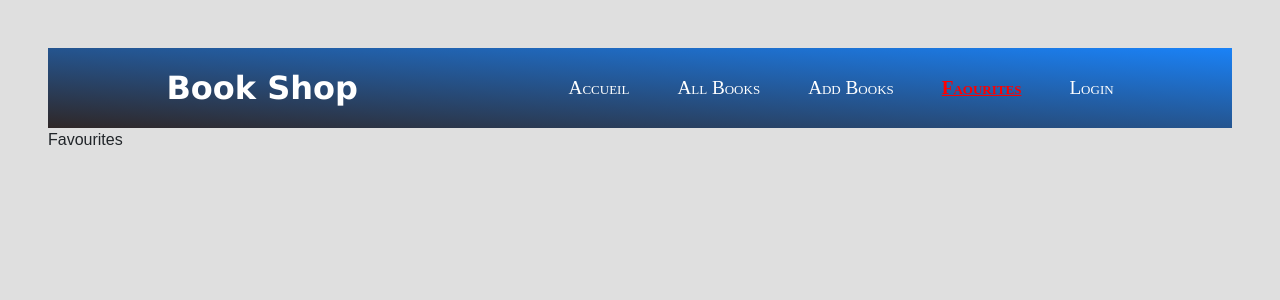
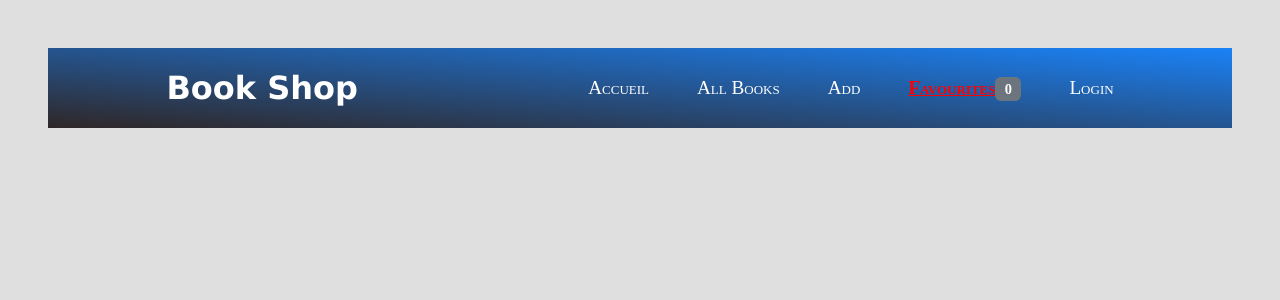
Before and after one commit to medhassin/Formation_react_gestio_livre, a React (Vite) app: page /Favourites in a window 1280 px wide. Shown: the top 300 px of the page. Built offline with nearby package versions, Linux system fonts and the light colour scheme.

Commit message:
add/remove favourite

```diff
--- a/package.json
+++ b/package.json
@@ -11,6 +11,7 @@
   },
   "dependencies": {
     "axios": "^1.11.0",
+    "boostrap": "^2.0.0",
     "bootstrap": "^5.3.7",
     "react": "^19.1.1",
     "react-dom": "^19.1.1",
--- a/src/components/BookItem.jsx
+++ b/src/components/BookItem.jsx
@@ -6,15 +6,22 @@ import { FavouriteContext } from "../store/FavouritesContext";
 function BookItem(props) {
   let navigate = useNavigate();
   let favCtx = useContext(FavouriteContext);
-  console.log(favCtx);
+
+  function toggleFavourite() {
+    if (favCtx.isFavourite(props.unLivre.id))
+      favCtx.removeFavourite(props.unLivre);
+    else favCtx.addFavourite(props.unLivre);
+  }
 
   return (
-    <div
-      onClick={() => navigate(`/films/${props.unLivre.id}`, { replace: false })}
-      className="item col-md-4"
-    >
+    <div className="item col-md-4">
       <Card>
-        <div className="image">
+        <div
+          className="image"
+          onClick={() =>
+            navigate(`/films/${props.unLivre.id}`, { replace: false })
+          }
+        >
           <img src={props.unLivre.image}></img>
         </div>
         <div className="content">
@@ -22,7 +29,11 @@ function BookItem(props) {
           <address> {props.unLivre.year} </address>
         </div>
         <div className="actions">
-          <button>Add to Favourites</button>
+          <button onClick={toggleFavourite}>
+            {favCtx.isFavourite(props.unLivre.id)
+              ? "Remove from Favourites"
+              : "Add to Favourites"}
+          </button>
         </div>
       </Card>
     </div>
--- a/src/components/Navbar.jsx
+++ b/src/components/Navbar.jsx
@@ -1,29 +1,45 @@
-import React from 'react'
+import React, { useContext } from "react";
 import classes from "./navbar.module.css";
-import { Link, NavLink } from "react-router"
-export default function Navbar() {
+import { Link, NavLink } from "react-router";
+import { FavouriteContext } from "../store/FavouritesContext";
+
+function Navbar() {
+  let favCtx = useContext(FavouriteContext);
   return (
     <div className={classes.header}>
       <div className={classes.logo}>Book Shop</div>
       <ul>
-            <li><Link to="/">Accueil</Link></li>
-            <li><Link to="/all">All Books</Link> </li>
-            <li><Link to="/Add">Add Books</Link></li>
         <li>
-              {/*<Link to="/Favourites">Favourites</Link>*/}
+          <Link to="/">Accueil</Link>
+        </li>
+        <li>
+          <Link to="/all">All Books</Link>
+        </li>
+        <li>
+          <Link to="/add">Add</Link>
+        </li>
+        <li>
+          {/* <Link to="/favourites">Favourites</Link> */}
           <NavLink to="/favourites">
             {({ isActive }) => {
+              console.log(isActive);
               return (
                 <span className={isActive ? classes.activeclasse : null}>
-                    Faourites
+                  Favourites
+                  <span class="badge text-bg-secondary">
+                    {favCtx.nbFavourites}
                   </span>
-
+                </span>
               );
             }}
           </NavLink>
         </li>
-              <li><Link to="/Login">Login</Link></li>
+        <li>
+          <Link to="/login">Login</Link>
+        </li>
       </ul>
     </div>
-  )
+  );
 }
+
+export default Navbar;
--- a/src/main.jsx
+++ b/src/main.jsx
@@ -6,6 +6,8 @@ import FavouriteContextProvider from "./store/FavouritesContext.jsx";
 
 createRoot(document.getElementById("root")).render(
   <BrowserRouter>
-    <App />
+  <FavouriteContextProvider>
+        <App />
+  </FavouriteContextProvider>
   </BrowserRouter>
 );
--- a/src/pages/Favourites.jsx
+++ b/src/pages/Favourites.jsx
@@ -1,9 +1,10 @@
-import React from 'react'
+import React, { useContext } from "react";
+import BookList from "../components/BookList";
+import { FavouriteContext } from "../store/FavouritesContext";
 
-export default function Favourites() {
-  return (
-    <div>
-      Favourites
-    </div>
-  )
+function Favourites() {
+  let favCtx = useContext(FavouriteContext);
+  return <BookList livres={favCtx.tabFavourites}></BookList>;
 }
+
+export default Favourites;
--- a/src/store/FavouritesContext.jsx
+++ b/src/store/FavouritesContext.jsx
@@ -12,6 +12,8 @@ function FavouriteContextProvider(props) {
   const [tabFav, setTabFav] = useState([]);
 
   function ajouterFavori(book) {
+    console.log(book);
+
     setTabFav((previous) => [...previous, book]);
   }
 
@@ -26,7 +28,7 @@ function FavouriteContextProvider(props) {
   }
 
   let c = {
-    nbFavourites: 10,
+    nbFavourites: tabFav.length,
     tabFavourites: tabFav,
     addFavourite: ajouterFavori,
     removeFavourite: supprimerFavori,
```
Also changed, not shown: 1 other file (tests, documents, lock files or other folders). Lines whose indentation alone changed are shown as unchanged.
